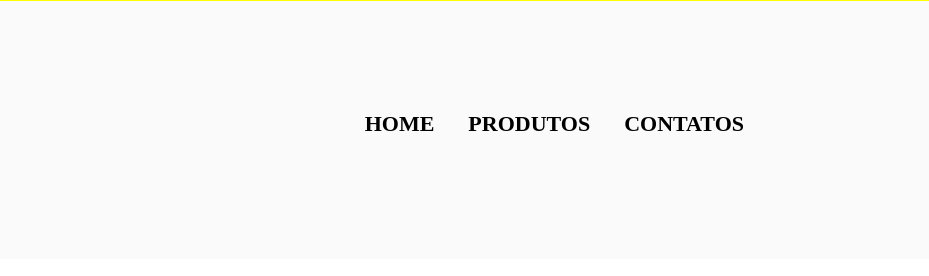
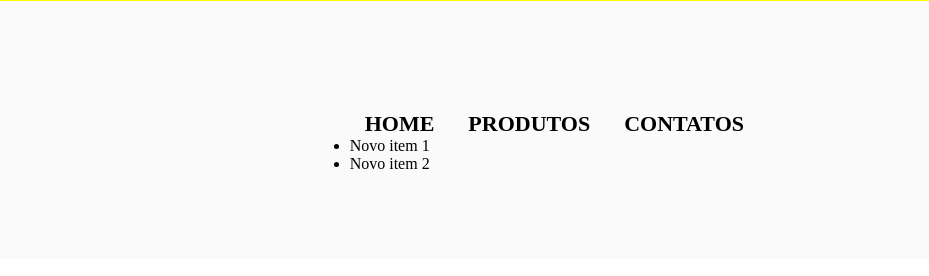
Before and after one commit to GenildaSouza/BarbeariaAlura, a plain HTML site: page index.html in a window 1280 px wide. Shown: the top 276 px of the page, 351-1280 px from the left. Drawn offline with Linux system fonts and the light colour scheme.

Commit message:
Adiciona novos itens a lista da navbar

```diff
--- a/index.html
+++ b/index.html
@@ -8,7 +8,6 @@
     <link rel="stylesheet" href="style.css">
     <link rel="stylesheet" href="produtos.css">
     <title>Barbearia Alura</title>
-
 </head>
 
 <body>
@@ -20,6 +19,8 @@
                     <li class="li-produtos"><a href="index.html">Home</a></li>
                     <li class="li-produtos"><a href="produtos.html">Produtos</a></li>
                     <li class="li-produtos"><a href="contato.html">Contatos</a></li>
+                    <li>Novo item 1</li>
+                    <li>Novo item 2</li>
                 </ul>
             </nav>
         </div>
```
